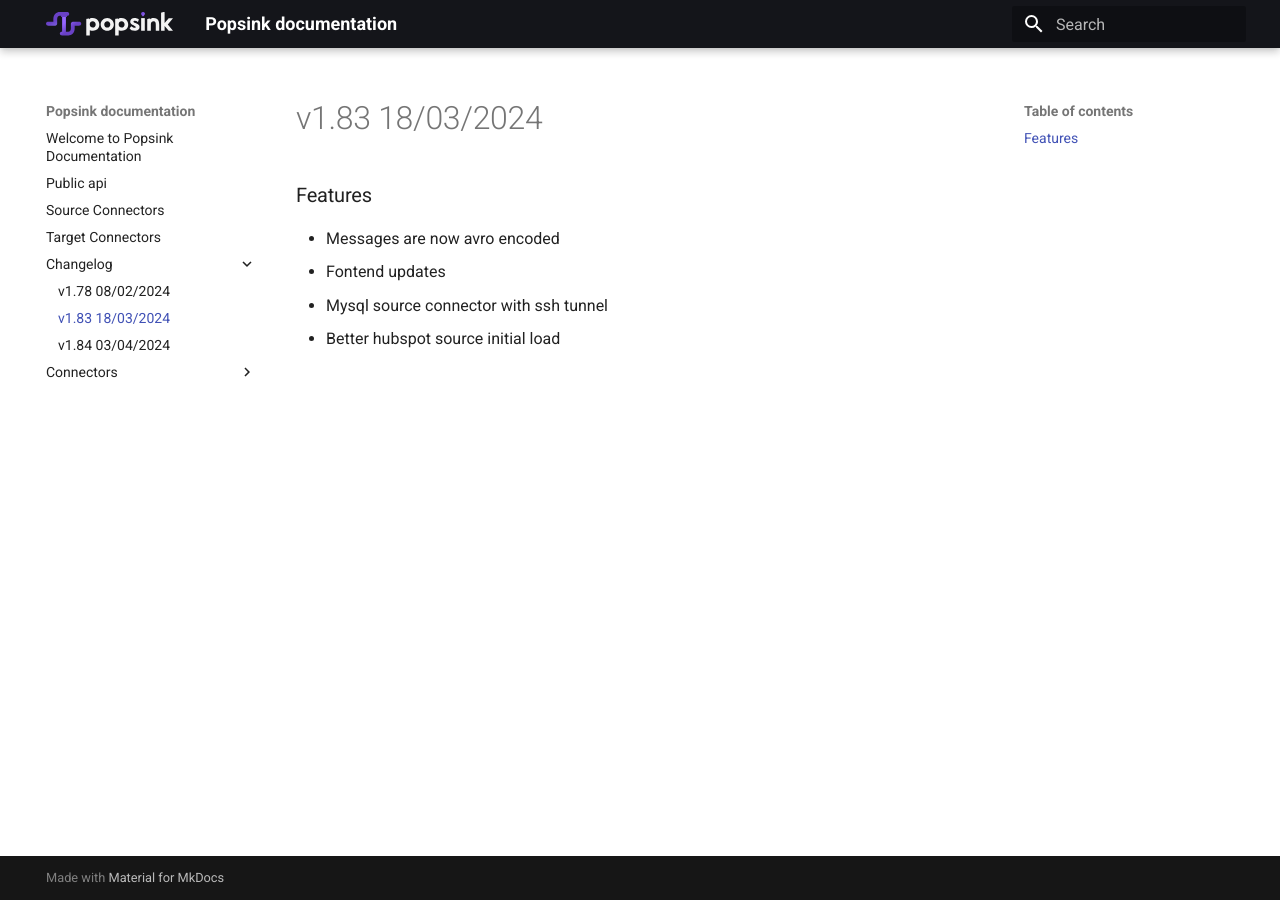
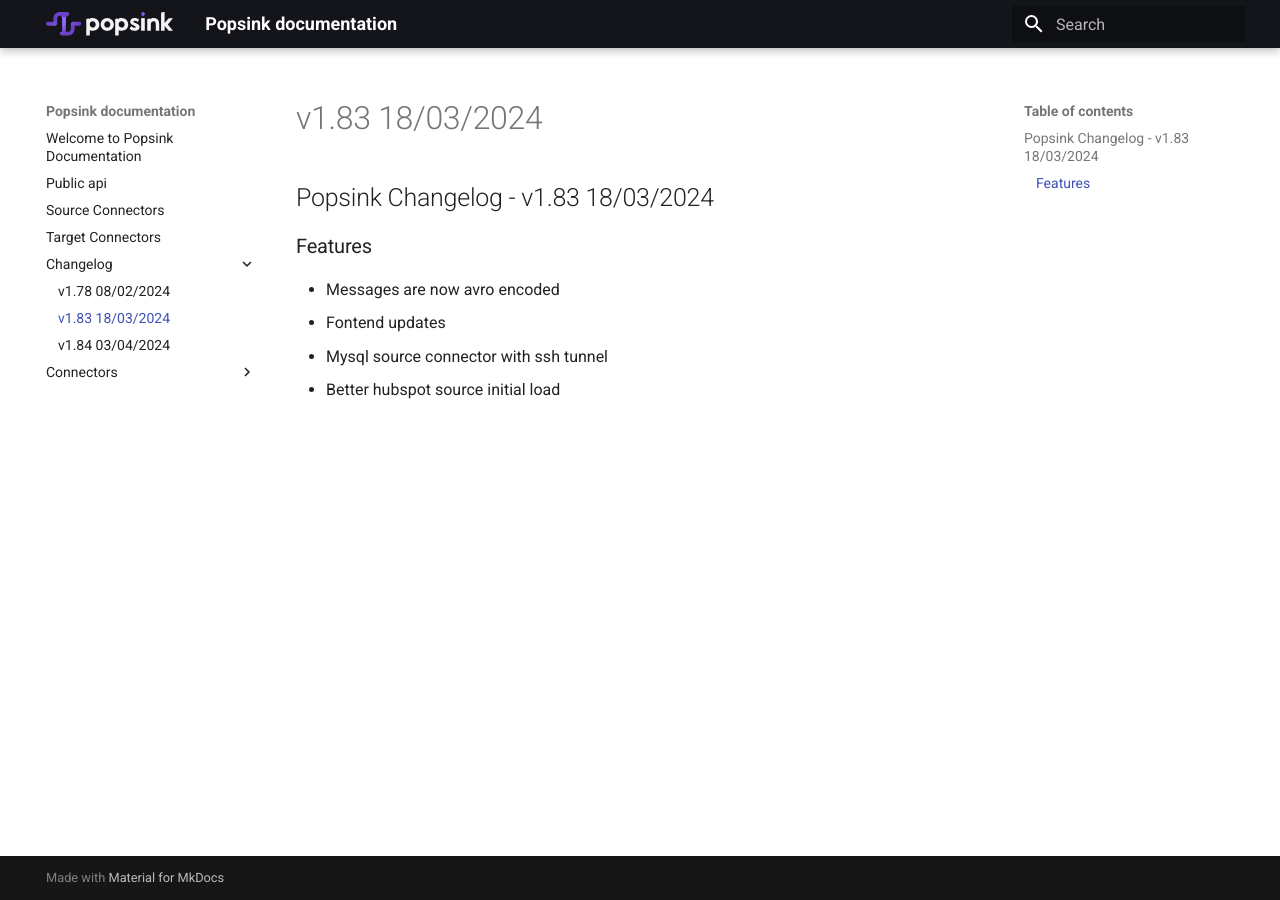
Before and after one commit to Popsink/documentation, an MkDocs documentation site: the page built from docs/changelog/v1.83.md, in a window 1280 px wide. Built offline with MkDocs 1.6.1 and Material for MkDocs 9.7.7, drawn with Linux system fonts in a browser that asks for light colours.

Commit message:
Update v1.83.md

```diff
--- a/docs/changelog/v1.83.md
+++ b/docs/changelog/v1.83.md
@@ -1,4 +1,6 @@
 # v1.83 18/03/2024
+
+## Popsink Changelog - v1.83 18/03/2024
 
 ### Features
 
```
